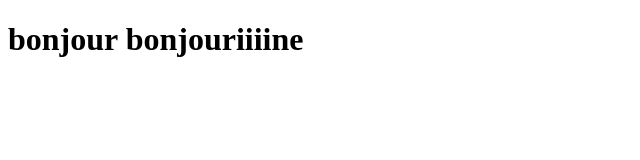
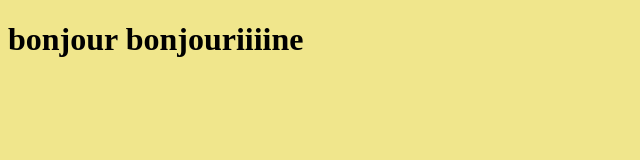
Before and after one commit to fadoua-code/exemple-test, a plain HTML site: page index.html in a window 1280 px wide. Shown: the whole page, without its empty margins (0-640 px from the left). Drawn offline with Linux system fonts and the light colour scheme.

Commit message:
ajout de style

```diff
--- a/index.html
+++ b/index.html
@@ -2,6 +2,8 @@
 <html>
 <head>
     <title>test </title>
+    <link rel="stylesheet" href="style.css">
+
 </head>
     <body>
         <h1>bonjour bonjouriiiine</h2>
--- /dev/null
+++ b/style.css
@@ -0,0 +1,5 @@
+
+body {
+
+    background-color: khaki;
+}
```
